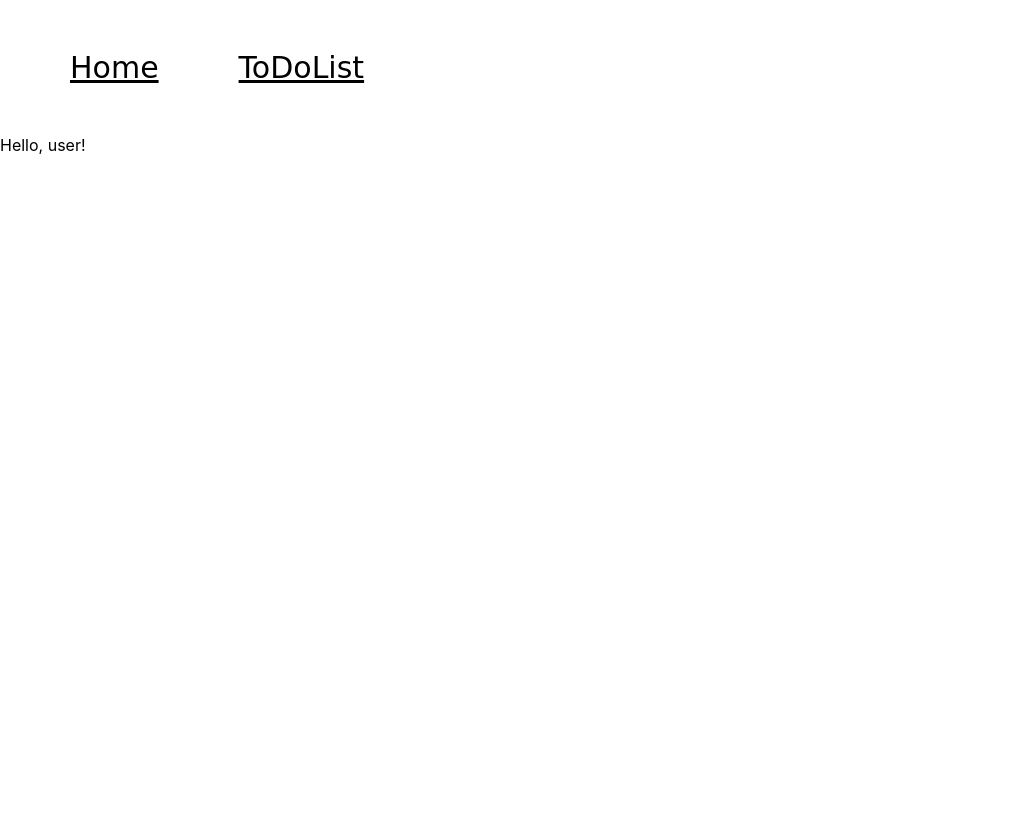
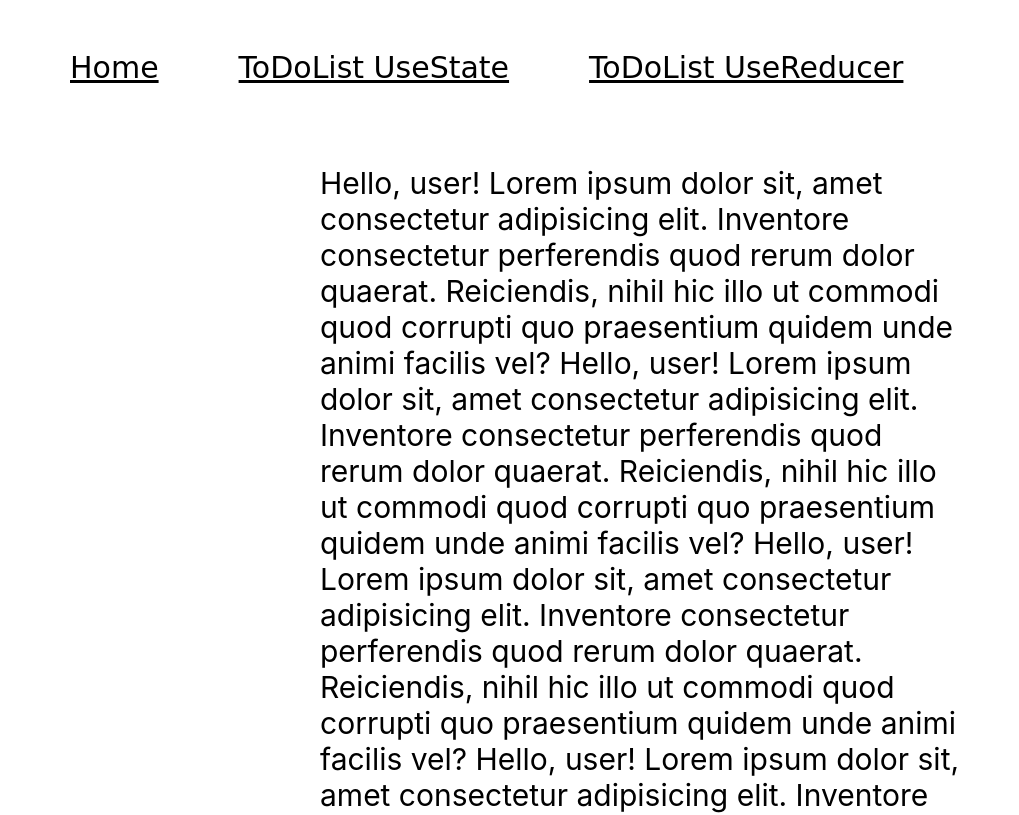
Before and after one commit to vlasoffivan95/todolist, a React (Create React App) app: page / in a window 1280 px wide. Shown: the top 815 px of the page, without its empty margins (0-1019 px from the left). Built offline with nearby package versions, Linux system fonts and the light colour scheme.

Commit message:
add new component todolist reducer

```diff
--- a/src/App.js
+++ b/src/App.js
@@ -3,16 +3,17 @@ import { BrowserRouter, Route, Switch } from "react-router-dom";
 import HomePage from "./components/HomePage";
 import ToDolist from "./components/TodoList";
 import Header from "./pages/Header";
+import TodoListReducer from "./components/ToDoListReducer";
 
 function App() {
   return (
     <>
-
       <BrowserRouter>
-      <Header / >
+        <Header />
         <Switch>
           <Route path="/" component={HomePage} exact />
           <Route path="/todolist" component={ToDolist} exact />
+          <Route path="/todolistreducer" component={TodoListReducer} exact />
         </Switch>
       </BrowserRouter>
     </>
--- a/src/components/HomePage/index.jsx
+++ b/src/components/HomePage/index.jsx
@@ -1,11 +1,35 @@
-import React from 'react';
+import React from "react";
+import styles from "./styles.module.scss";
 
 const HomePage = () => {
-    return (
-        <div>
-            Hello, user!
-        </div>
-    );
-}
+  return (
+    <div className={styles.homePageContainer}>
+      Hello, user! Lorem ipsum dolor sit, amet consectetur adipisicing elit.
+      Inventore consectetur perferendis quod rerum dolor quaerat. Reiciendis,
+      nihil hic illo ut commodi quod corrupti quo praesentium quidem unde animi
+      facilis vel?
+      Hello, user! Lorem ipsum dolor sit, amet consectetur adipisicing elit.
+      Inventore consectetur perferendis quod rerum dolor quaerat. Reiciendis,
+      nihil hic illo ut commodi quod corrupti quo praesentium quidem unde animi
+      facilis vel?
+      Hello, user! Lorem ipsum dolor sit, amet consectetur adipisicing elit.
+      Inventore consectetur perferendis quod rerum dolor quaerat. Reiciendis,
+      nihil hic illo ut commodi quod corrupti quo praesentium quidem unde animi
+      facilis vel?
+      Hello, user! Lorem ipsum dolor sit, amet consectetur adipisicing elit.
+      Inventore consectetur perferendis quod rerum dolor quaerat. Reiciendis,
+      nihil hic illo ut commodi quod corrupti quo praesentium quidem unde animi
+      facilis vel?
+      Hello, user! Lorem ipsum dolor sit, amet consectetur adipisicing elit.
+      Inventore consectetur perferendis quod rerum dolor quaerat. Reiciendis,
+      nihil hic illo ut commodi quod corrupti quo praesentium quidem unde animi
+      facilis vel?
+      Hello, user! Lorem ipsum dolor sit, amet consectetur adipisicing elit.
+      Inventore consectetur perferendis quod rerum dolor quaerat. Reiciendis,
+      nihil hic illo ut commodi quod corrupti quo praesentium quidem unde animi
+      facilis vel?
+    </div>
+  );
+};
 
 export default HomePage;
--- /dev/null
+++ b/src/components/HomePage/styles.module.scss
@@ -0,0 +1,6 @@
+.homePageContainer {
+    font-size:30px;
+    margin: 30px auto;
+    width:50vw;
+
+};
--- /dev/null
+++ b/src/components/ToDoListReducer/index.jsx
@@ -0,0 +1,11 @@
+import React from 'react';
+
+const TodoListReducer = () => {
+    return (
+        <div>
+            <h1>fksdjfkjsdf</h1>
+        </div>
+    );
+}
+
+export default TodoListReducer;
--- a/src/pages/Header/index.jsx
+++ b/src/pages/Header/index.jsx
@@ -7,7 +7,8 @@ const Header = () => {
     <div className={styles.divContainer}>
         <ul className={styles.ulContainer}>
       <li className={styles.liContainer}><Link to="/"> Home</Link></li>
-      <li className={styles.liContainer}><Link to="/todolist"> ToDoList</Link></li>
+      <li className={styles.liContainer}><Link to="/todolist"> ToDoList UseState</Link></li>
+      <li className={styles.liContainer}><Link to="/todolistreducer"> ToDoList UseReducer</Link></li>
       </ul>
     </div>
   );
```
